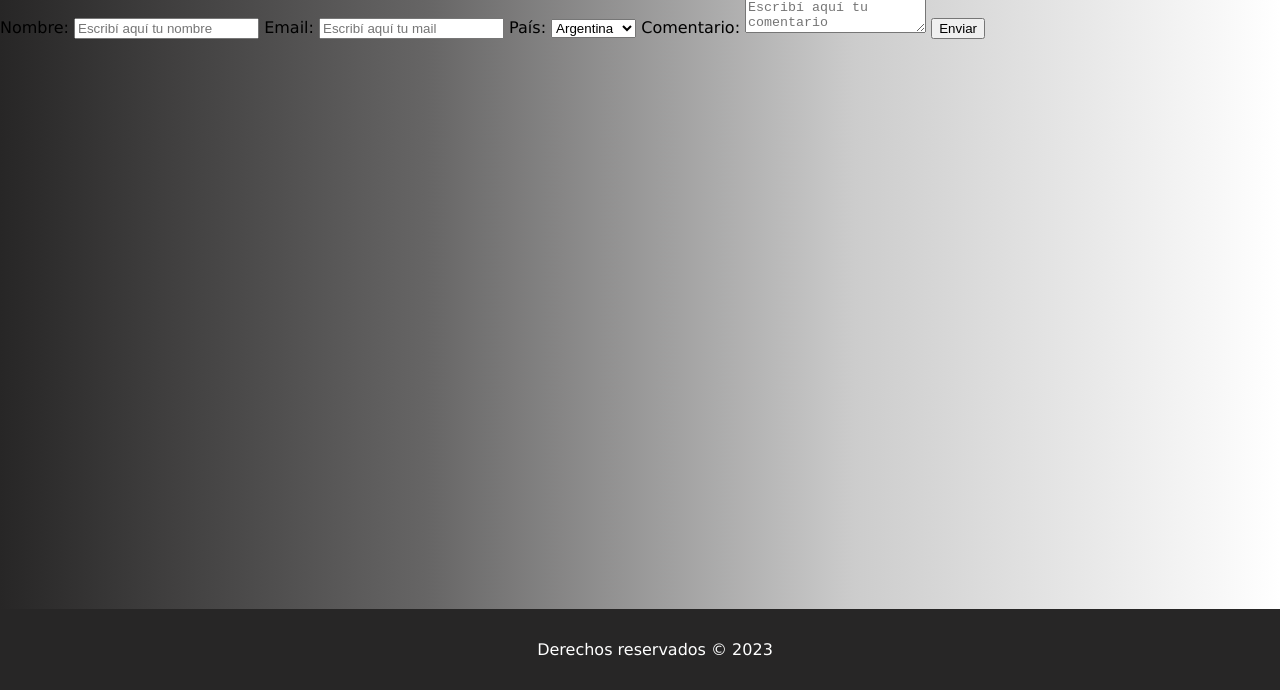
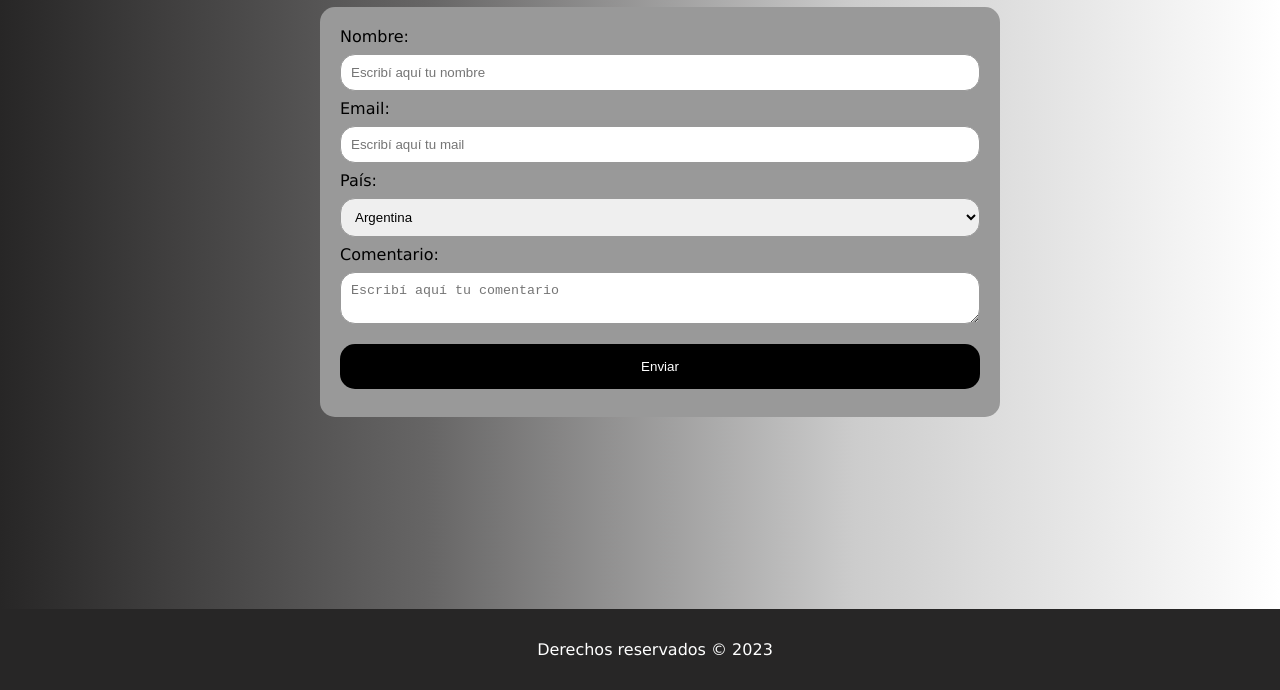
Before and after one commit to alejomu02/Luisa, a plain HTML site: page contacto.html in a window 1280 px wide. Shown: the part 110-800 px from the top of the page. Drawn offline with Linux system fonts and the light colour scheme; the site is published under a folder, as on GitHub Pages, so addresses that start at the root find nothing.

Commit message:
pagina Luisa

```diff
--- a/contacto.html
+++ b/contacto.html
@@ -8,7 +8,7 @@
     <title>Luisa, la chef</title>
 
     <link rel="stylesheet" href="style.css">
-    <link rel="stylesheet" href="/styles/contacto.css">
+    <link rel="stylesheet" href="styles/contacto.css">
 </head>
 
 <body>
```
Also changed, not shown: index.html (+1 -1 lines).
